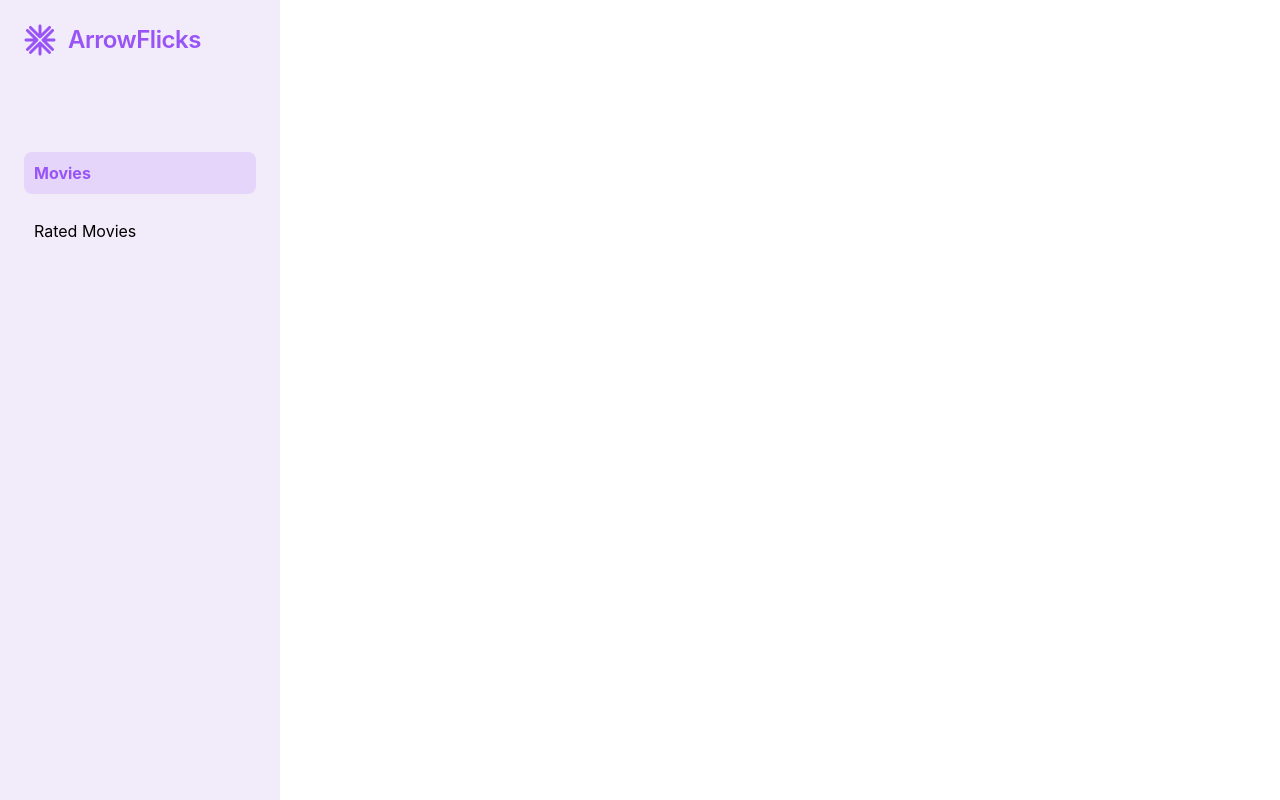
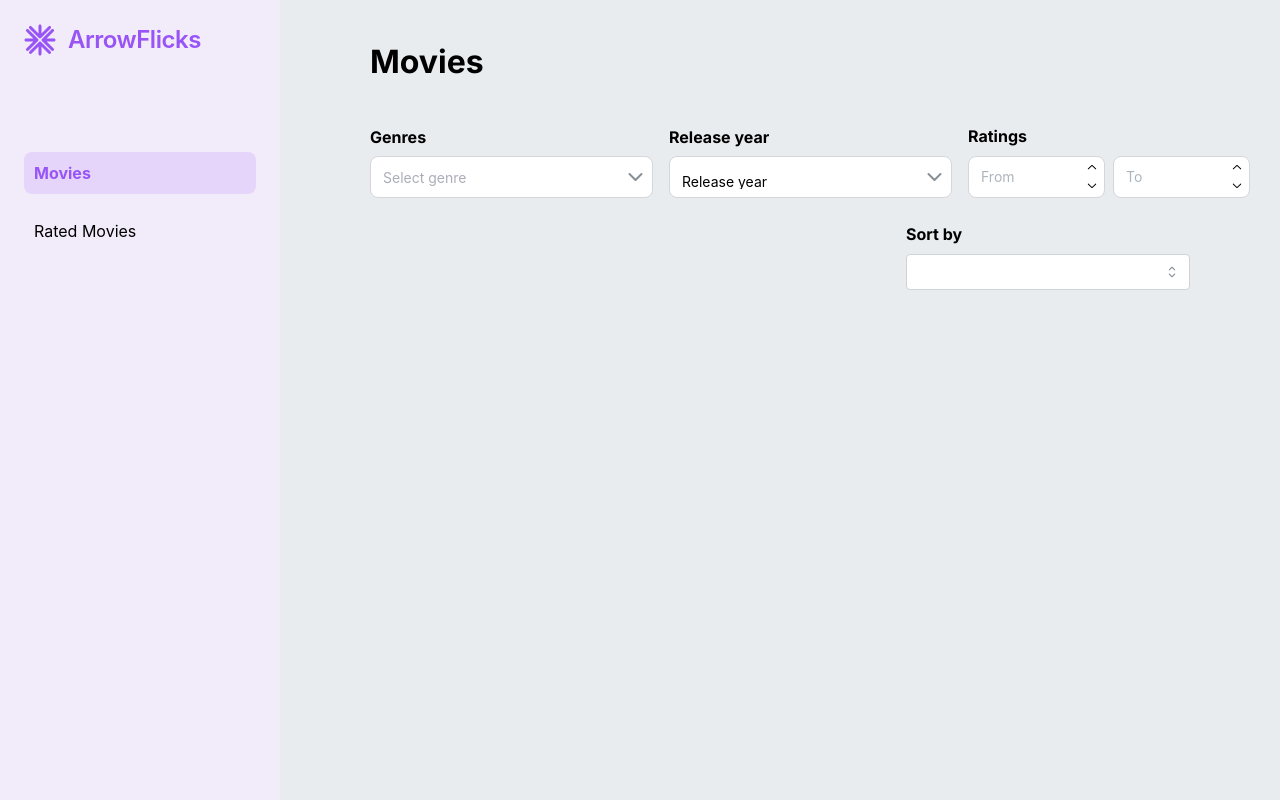
Before and after one commit to DonatArtihovich/Movie-Search-App, a Next.js app: page / in a window 1280 px wide. Built offline with nearby package versions, Linux system fonts and the light colour scheme.

Commit message:
feat: create form

```diff
--- a/app/globals.scss
+++ b/app/globals.scss
@@ -0,0 +1,5 @@
+:root {
+    --grey-200: #EAEBED;
+    --grey-300: #D5D6DC;
+    --grey-500: #ACADB9;
+}
--- a/app/layout.tsx
+++ b/app/layout.tsx
@@ -2,7 +2,7 @@ import type { Metadata } from "next";
 import { Inter } from "next/font/google";
 import "./globals.scss";
 import "@mantine/core/styles.css"
-import { Flex, MantineProvider } from "@mantine/core";
+import { Flex, MantineProvider, useMantineTheme } from "@mantine/core";
 import { Navbar } from "@/app/ui/navbar";
 
 const inter = Inter({ subsets: ["latin"] });
@@ -17,6 +17,7 @@ export default function RootLayout({
 }: Readonly<{
   children: React.ReactNode;
 }>) {
+
   return (
     <html lang="en">
       <head>
@@ -27,13 +28,21 @@ export default function RootLayout({
             colors: {
               appPurple: ['#F2EBF9', '#E5D5FA', '#D1B4F8', '#BD93F7', '#9854F6', '#541F9D', '#000000', '#000000', '#000000', '#000000'],
               appYellow: ['#FAB005', '#FAB005', '#FAB005', '#FAB005', '#FAB005', '#FAB005', '#FAB005', '#FAB005', '#FAB005', '#FAB005'],
-              appGray: ['#F5F5F6', '#EAEBED', '#D5D6DC', '#ACADB9', '#7B7C88', '#000000', '#000000', '#000000', '#000000', '#000000']
+              appGrey: ['#F5F5F6', '#EAEBED', '#D5D6DC', '#ACADB9', '#7B7C88', '#000000', '#000000', '#000000', '#000000', '#000000']
             }
           }}
         >
-          <Navbar />
-          <Flex>
-            <main className={inter.className}>{children}</main>
+          <Flex w={'100vw'} h={'100vh'}>
+            <Navbar />
+            <main
+              className={inter.className}
+              style={{
+                width: 'calc(100vw - 280px)',
+                backgroundColor: 'var(--grey-200)'
+              }}
+            >
+              {children}
+            </main>
           </Flex>
         </MantineProvider>
       </body>
--- /dev/null
+++ b/app/movies.module.scss
@@ -0,0 +1,15 @@
+.wrapper {
+    padding: 40px 90px;
+    flex-basis: 0;
+    max-width: 1160px;
+    height: 100vh;
+}
+
+.moviesTitle {
+    padding-bottom: 40px;
+    font-family: var(--font-family);
+    font-weight: 700;
+    font-size: 32px;
+    line-height: 140%;
+    color: black;
+}
--- a/app/page.tsx
+++ b/app/page.tsx
@@ -1,8 +1,25 @@
-import Image from "next/image";
+'use client'
+
+import { Button, Flex, NativeSelect, NumberInput, Title, useMantineTheme } from "@mantine/core";
+import { MoviesForm } from "./ui/movies/form";
+import cls from './movies.module.scss'
 
 export default function Home() {
+  const theme = useMantineTheme()
+
   return (
-    <>
-    </>
+    <Flex
+      direction="column"
+      className={cls.wrapper}
+      bg={theme.colors.gray[2]}
+    >
+      <Title
+        order={1}
+        className={cls.moviesTitle}
+      >
+        Movies
+      </Title>
+      <MoviesForm />
+    </Flex >
   );
 }
--- /dev/null
+++ b/app/ui/movies/form/form.module.scss
@@ -0,0 +1,98 @@
+.form {
+    max-width: 980px;
+}
+
+.genreInput,
+.yearInput {
+    :global {
+        .mantine-NativeSelect-input {
+            display: flex;
+            align-items: center;
+            padding-top: 4px;
+            color: var(--grey-500);
+        }
+
+        // align-items: center;
+        // justify-content: center;
+    }
+}
+
+.genreInput label,
+.yearInput label,
+.ratingInputsTitle {
+    font-family: var(--font-family);
+    font-weight: 700;
+    font-size: 16px;
+    line-height: 140%;
+    color: black;
+    margin-bottom: 8px;
+}
+
+.genreInput select,
+.yearInput select {
+    border: 1px solid var(--grey-300);
+    border-radius: 8px;
+    padding: 8px 12px;
+    width: 283px;
+    height: 42px;
+}
+
+.ratingsInput {
+    :global {
+        .mantine-NumberInput-control {
+            border: none !important;
+        }
+    }
+}
+
+.ratingsInput input {
+    border: 1px solid var(--grey-300);
+    border-radius: 8px;
+    padding: 8px 12px;
+    width: 137px;
+    height: 42px;
+}
+
+.resetInputsButton {
+    border: none;
+    background: transparent;
+    font-family: var(--font-family);
+    font-weight: 500;
+    font-size: 14px;
+    line-height: 143%;
+    height: auto;
+    align-self: flex-end;
+    margin-bottom: 12px;
+    padding: 0;
+}
+
+.mostPopularInput {
+    width: 284px;
+    align-self: flex-end;
+
+    input {
+        border: 1px solid var(--grey-300);
+        border-radius: 8px;
+        padding: 8px 12px;
+        height: 42px;
+        -webkit-border-radius: 8px;
+        -moz-border-radius: 8px;
+        -ms-border-radius: 8px;
+        -o-border-radius: 8px;
+    }
+
+    label {
+        font-family: var(--font-family);
+        font-weight: 700;
+        font-size: 16px;
+        line-height: 140%;
+        margin-bottom: 8px;
+    }
+}
+
+.defaultOption {
+    font-family: var(--font-family);
+    font-weight: 400;
+    font-size: 14px;
+    line-height: 143%;
+}
--- /dev/null
+++ b/app/ui/movies/form/form.tsx
@@ -0,0 +1,64 @@
+import { Button, Flex, NativeSelect, NumberInput, Title, px, useMantineTheme } from "@mantine/core";
+import cls from './form.module.scss'
+import { IconChevronDown } from "@tabler/icons-react";
+
+export function MoviesForm() {
+    const theme = useMantineTheme()
+
+    return (
+        <form
+            className={cls.form}
+        >
+            <Flex direction='column' gap={24}>
+                <Flex align='center' w='100%' gap={16}>
+                    <NativeSelect
+                        rightSection={<IconChevronDown style={{ width: px(25), height: px(24) }} />}
+                        label="Genres"
+                        className={cls.genreInput}
+                    >
+                        <option className={cls.defaultOption}>
+                            Select genre
+                        </option>
+                    </NativeSelect>
+                    <NativeSelect
+                        rightSection={<IconChevronDown style={{ width: px(25), height: px(24) }} />}
+                        label="Release year"
+                        aria-placeholder="Select release year"
+                        className={cls.yearInput}
+                    >
+                        <option className={cls.defaultOption}>
+                            Release year
+                        </option>
+                    </NativeSelect>
+                    <Flex
+                        direction='column'
+                        className={cls.ratingsInputsWrapper}
+                    >
+                        <Title className={cls.ratingInputsTitle}>Ratings</Title>
+                        <Flex gap={8}>
+                            <NumberInput
+                                className={cls.ratingsInput}
+                                placeholder="From"
+                            />
+                            <NumberInput
+                                className={cls.ratingsInput}
+                                placeholder="To"
+                            />
+                        </Flex>
+                    </Flex>
+                    <Button
+                        className={cls.resetInputsButton}
+                        style={{ color: theme.colors.appGrey[4] }}
+                    >
+                        Reset filters
+                    </Button>
+                </Flex>
+                <NativeSelect
+                    label='Sort by'
+                    aria-placeholder='Most popular'
+                    className={cls.mostPopularInput}
+                />
+            </Flex>
+        </form >
+    )
+}
--- /dev/null
+++ b/app/ui/movies/form/index.ts
@@ -0,0 +1 @@
+export {MoviesForm} from './form'
--- a/app/ui/navbar/navbar.module.scss
+++ b/app/ui/navbar/navbar.module.scss
@@ -1,5 +1,7 @@
 .navbar {
     width: 280px;
+    height: 100vh;
+    flex-basis: 280px;
 }
 
 .navbarWrapper {
--- a/package.json
+++ b/package.json
@@ -11,6 +11,7 @@
   "dependencies": {
     "@mantine/core": "^7.9.1",
     "@mantine/hooks": "^7.9.1",
+    "@tabler/icons-react": "^3.4.0",
     "next": "14.2.3",
     "react": "^18",
     "react-dom": "^18"
```
Also changed, not shown: 1 other file (tests, documents, lock files or other folders).
